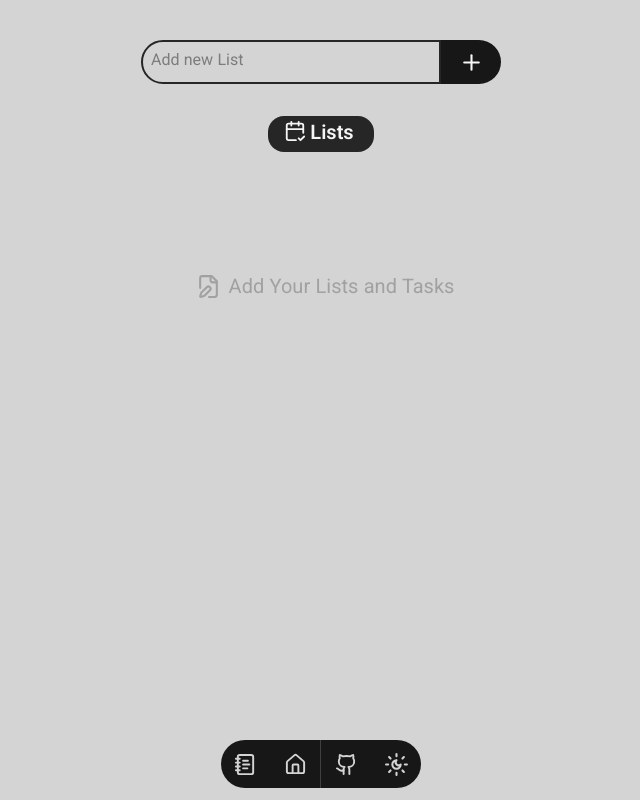
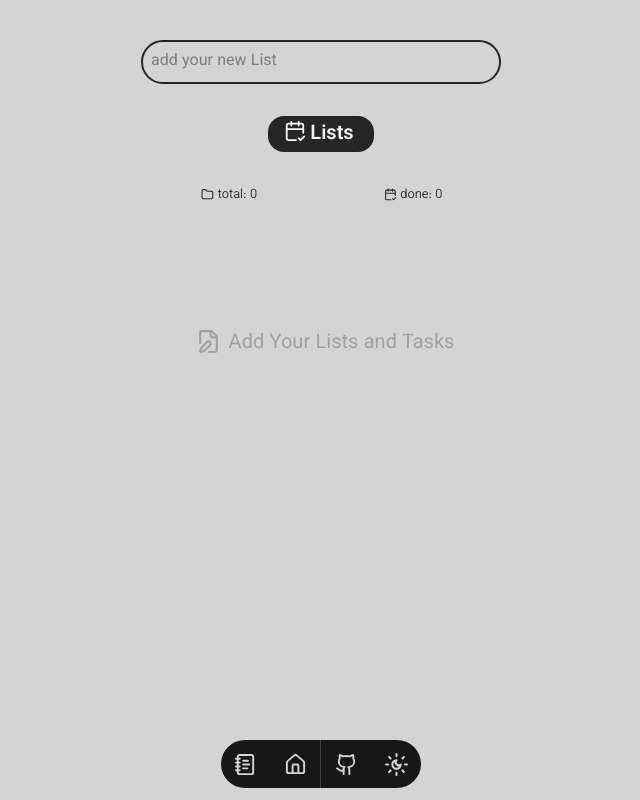
Before and after one commit to Awmiroosen/taskdone, a Next.js app: page /tasks in a window 1280 px wide. Shown: the whole page, without its empty margins (319-959 px from the left). Built offline with nearby package versions, Linux system fonts and the light colour scheme.

Commit message:
add btn removed and adding count to task and list pages and some ui changes

```diff
--- a/src/app/page.tsx
+++ b/src/app/page.tsx
@@ -7,7 +7,7 @@ import { LuCalendarFold, LuFilePen, LuFolder } from "react-icons/lu";
 const Home = () => {
   const { lists } = useTodo();
 
-  const latestLists = lists.slice(0, 2);
+  const latestLists = lists.slice(0, 4);
 
   const latestTasks = lists
     .flatMap((list) => list.todos)
@@ -16,9 +16,8 @@ const Home = () => {
         new Date(b.editedAt ?? 0).getTime() -
         new Date(a.editedAt ?? 0).getTime()
     )
-    .slice(0, 6);
+    .slice(0, 4);
 
-  console.log(latestTasks);
 
   return (
     <>
@@ -26,7 +25,7 @@ const Home = () => {
         <h1 className="text-3xl font-black">Taskdone</h1>
       </header>
 
-      <section className="mb-20">
+      <section className="mb-20 px-2">
         <div className="w-full my-8 flex justify-center items-center select-none">
           <div className="flex bg-neutral-800 text-neutral-100 dark:bg-neutral-200 dark:text-neutral-900 px-4 py-1 rounded-2xl">
             <LuCalendarFold size={22} />
@@ -50,7 +49,7 @@ const Home = () => {
         )}
       </section>
 
-      <section className="mb-32">
+      <section className="mb-32 px-4">
         <div className="w-full my-8 flex justify-center items-center select-none">
           <div className="flex bg-neutral-800 text-neutral-100 dark:bg-neutral-200 dark:text-neutral-900 px-4 py-1 rounded-2xl">
             <LuFolder size={22} />
--- a/src/app/tasks/[slug]/page.tsx
+++ b/src/app/tasks/[slug]/page.tsx
@@ -9,7 +9,6 @@ import NotFound from "@/app/not-found";
 import Link from "next/link";
 import {
   LuChevronLeft,
-  LuPlus,
   LuCalendarFold,
   LuCalendarCheck2,
 } from "react-icons/lu";
@@ -34,7 +33,12 @@ const ListPage = () => {
     return <NotFound />;
   }
 
-  console.log(activeList.todos.filter((item) => item.done).length);
+  const tasksCount = activeList.todos.length
+  const doneTasks = activeList.todos.filter(item => item.done === true).length
+
+  const btnStyle =
+    "flex justify-center mx-1 items-center px-3 py-0.5 rounded-2xl text-[0.8rem] font-light select-none";
+
   return (
     <section className="py-4 my-8">
       <div className="text-sm flex justify-start items-center">
@@ -57,16 +61,10 @@ const ListPage = () => {
         <input
           type="text"
           placeholder="Add your tasks"
-          className="w-10/12 bg-neutral-300 dark:bg-neutral-800 focus:outline-0 border-2  rounded-l-3xl p-2"
+          className="w-full bg-neutral-300 dark:bg-neutral-800 focus:outline-0 border-2  rounded-3xl p-2"
           onChange={(e) => setInputValue(e.target.value)}
           value={inputValue}
         />
-        <button
-          onClick={() => handleAdd()}
-          className="w-2/12 bg-neutral-900 dark:bg-neutral-100 text-neutral-100 dark:text-neutral-900 hover:bg-neutral-800 dark:hover:bg-neutral-300 transition-colors duration-150 cursor-pointer flex justify-center items-center rounded-r-3xl"
-        >
-          <LuPlus size={25} />
-        </button>
       </form>
 
       <div className="w-full my-8 flex justify-center items-center select-none">
@@ -78,6 +76,18 @@ const ListPage = () => {
             <LuCalendarCheck2 size={22} />
           )}
           <h3 className="mx-1 text-xl font-semibold">Tasks</h3>
+        </div>
+      </div>
+      <div className="w-full my-8 grid grid-cols-2 place-items-center">
+        <div>
+          <span className={`${btnStyle} bg-neutral-300 dark:bg-neutral-700`}>
+            <LuCalendarFold className="mr-1 mb-0.5" /> total: {tasksCount}
+          </span>
+        </div>
+        <div>
+          <span className={`${btnStyle} bg-neutral-300 dark:bg-neutral-700`}>
+            <LuCalendarCheck2 className="mr-1 mb-0.5" /> done: {doneTasks}
+          </span>
         </div>
       </div>
       <div className="my-4 mx-4 grid grid-cols-1 gap-8 ">
--- a/src/app/tasks/page.tsx
+++ b/src/app/tasks/page.tsx
@@ -4,7 +4,7 @@ import ListCard from "@/components/ui/ListCard";
 
 import { useTodo } from "@/store/todoStore";
 import { useState } from "react";
-import { LuPlus, LuFilePen, LuFolder, LuCalendarCheck2 } from "react-icons/lu";
+import { LuFilePen, LuFolder, LuCalendarCheck2 } from "react-icons/lu";
 
 const Tasks = () => {
   const { lists, addList } = useTodo();
@@ -23,6 +23,11 @@ const Tasks = () => {
     lists.map((item) => item.done).length ===
     lists.filter((item) => item.done).length;
 
+    const doneLists = lists.filter(list => list.done === true).length
+
+  const btnStyle =
+    "flex justify-center mx-1 items-center px-3 py-0.5 rounded-2xl text-[0.8rem] font-light select-none";
+
   return (
     <section className="p-2 mb-18">
       <div>
@@ -35,17 +40,11 @@ const Tasks = () => {
         >
           <input
             type="text"
-            placeholder="Add new List"
-            className="w-10/12 bg-neutral-300 dark:bg-neutral-800  focus:outline-0 border-2 rounded-l-3xl p-2"
+            placeholder="add your new List"
+            className="w-full bg-neutral-300 dark:bg-neutral-800  focus:outline-0 border-2 rounded-3xl p-2"
             onChange={(e) => setInputValue(e.target.value)}
             value={inputValue}
           />
-          <button
-            onClick={() => handleAdd()}
-            className="w-2/12 bg-neutral-900 dark:bg-neutral-100 text-neutral-100 dark:text-neutral-900 hover:bg-neutral-800 dark:hover:bg-neutral-300 transition-colors duration-150 cursor-pointer flex justify-center items-center rounded-r-3xl"
-          >
-            <LuPlus size={25} />
-          </button>
         </form>
       </div>
 
@@ -60,7 +59,18 @@ const Tasks = () => {
           <h3 className="mx-1 text-xl font-semibold">Lists</h3>
         </div>
       </div>
-
+      <div className="w-full my-8 grid grid-cols-2 place-items-center">
+        <div>
+          <span className={`${btnStyle} bg-neutral-300 dark:bg-neutral-700`}>
+            <LuFolder className="mr-1 mb-0.5" /> total: {lists.length}
+          </span>
+        </div>
+        <div>
+          <span className={`${btnStyle} bg-neutral-300 dark:bg-neutral-700`}>
+            <LuCalendarCheck2 className="mr-1 mb-0.5" /> done: {doneLists}
+          </span>
+        </div>
+      </div>
       <div className="flex flex-col gap-y-6 mx-6">
         {lists.length === 0 ? (
           <div className="w-full h-52 flex justify-center items-center text-xl text-neutral-400">
```
Also changed, not shown: package.json (+13 -1 lines).
